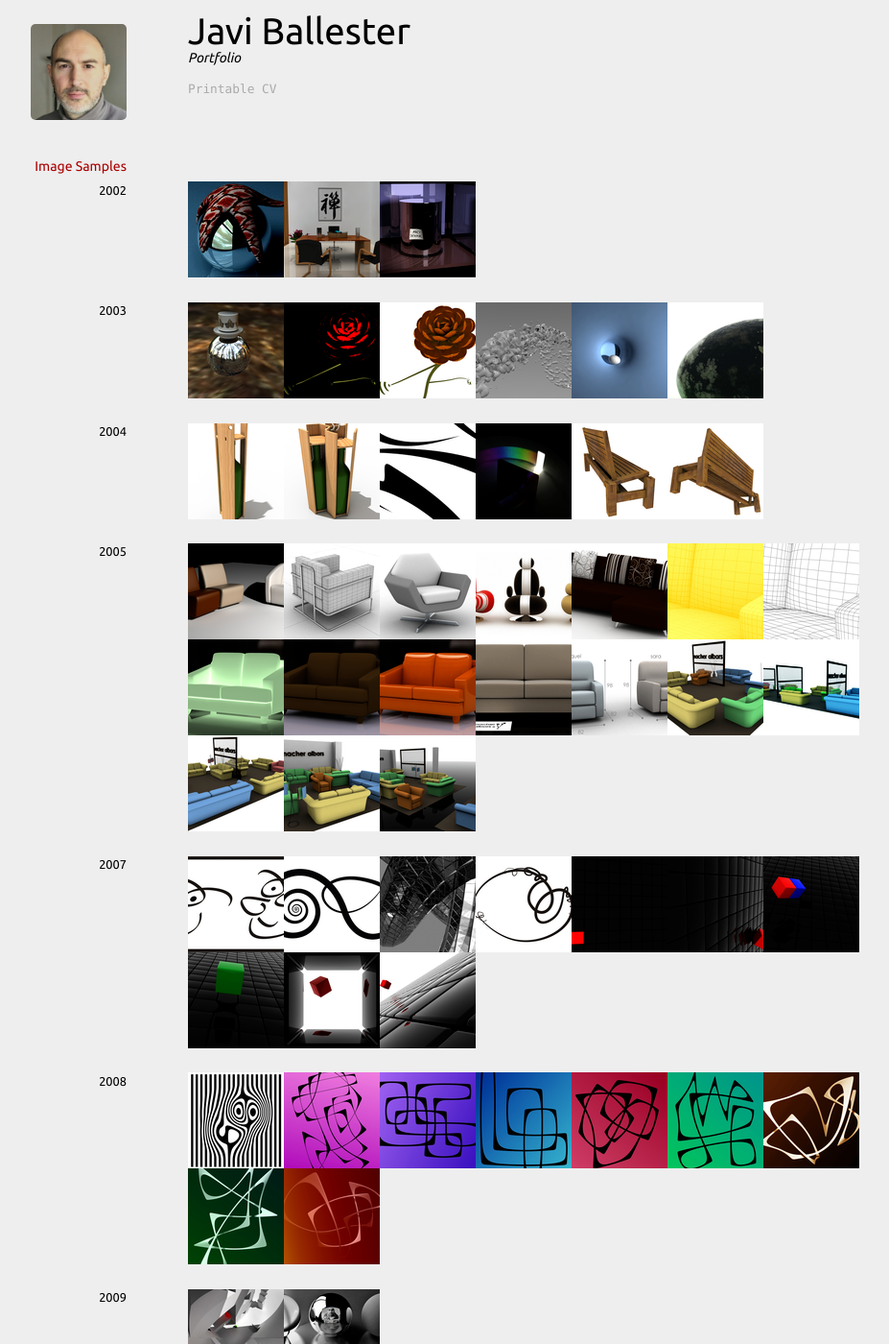
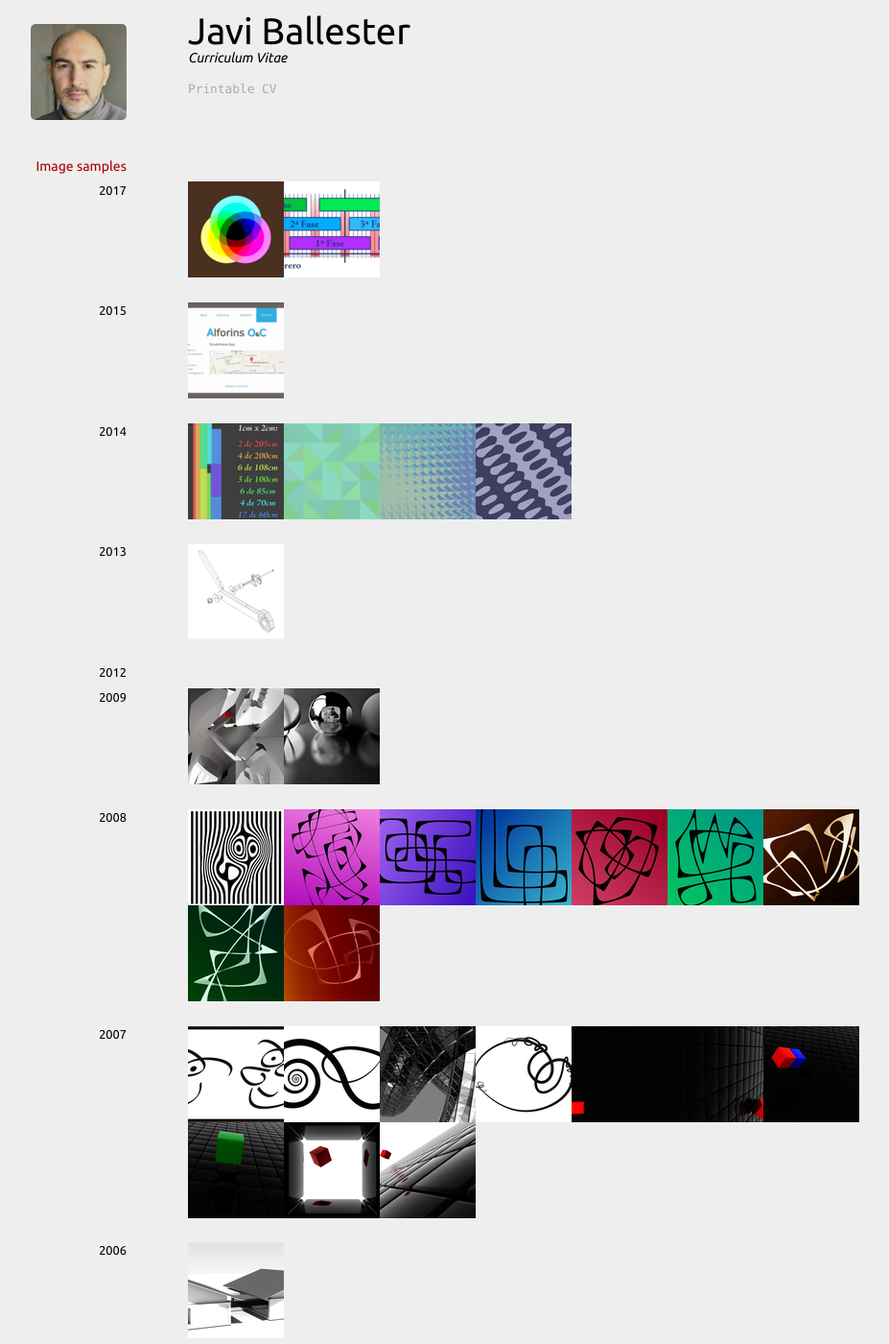
Before and after one commit to javimixet/javimixet.github.io, a Jekyll site: the page built from portfolio.md, in a window 1280 px wide and 1400 px high. Shown: the whole window at 96% size, without its empty margins (124-1051 px from the left). Built offline with Jekyll 4.4.1, drawn with Linux system fonts in a browser that asks for light colours; some of the changed text lies outside the part shown.

Commit message:
reverse time and optimize thumb creation

```diff
--- a/_layouts/portfolio.html
+++ b/_layouts/portfolio.html
@@ -48,8 +48,8 @@
 <body>
   <div id="main">
     <div id="content">
-    <div class="photo"><img src="{{ "/images/Jo_2017.jpg" | prepend: site.baseurl }}" alt="Photo" style="border-radius: 5px;vertical-align: text-top; width: 100px;"/></div>
-    {{ content }}
+      <div class="photo"><img src="{{ "/images/Jo_2017.jpg" | prepend: site.baseurl }}" alt="Photo" style="border-radius: 5px;vertical-align: text-top; width: 100px;"/></div>
+      {{ content }}
     </div>
   </div>
 </body>
--- a/portfolio.md
+++ b/portfolio.md
@@ -7,118 +7,24 @@ permalink: portfolio/
 Javi Ballester
 ==============
 
-Portfolio
+Curriculum Vitae
 
-<div id="webaddress">
-<a class="screen" href="{{ site.baseurl }}/">Printable CV</a>
+<div id="webaddress"><a class="screen" href="/">Printable CV</a></div>
+
+## Image samples
+
+{% assign years = "17, 15, 14, 13, 12, 09, 08, 07, 06, 05, 04, 03, 02" | split: ", " %}{% for year in years %}{% capture cont %}/images/mostra/{{ year }}{% endcapture %}
+### 20{{year}}
+<div id="thumbs">
+{% for image in site.static_files %}{% if image.path contains cont %}
+<a href="{{ site.baseurl }}{{ image.path }}" target="_blank">
+<span class="w3-hover-opacity" style="background-image:url('{{ site.baseurl }}/images/thumbs/thumb_{{ image.name | remove: image.extname }}.png');">
+</span>
+</a>
+{% endif %}{% endfor %}
 </div>
+{% endfor %}
 
-## Image Samples
+## Last update
 
-### 2002
-
-<div id="thumbs">
-{% for image in site.static_files %}{% if image.path contains '/images/mostra/02' %}<a href="{{ site.baseurl }}{{ image.path }}" target="_blank">
-<span class="w3-hover-opacity" style="background-image:url('{{ site.baseurl }}/images/thumbs/thumb_{{ image.name | remove: image.extname }}.png');"></span>
-</a>{% endif %}{% endfor %}
-</div>
-
-### 2003
-
-<div id="thumbs">
-{% for image in site.static_files %}{% if image.path contains '/images/mostra/03' %}<a href="{{ site.baseurl }}{{ image.path }}" target="_blank">
-<span class="w3-hover-opacity" style="background-image:url('{{ site.baseurl }}/images/thumbs/thumb_{{ image.name | remove: image.extname }}.png');"></span>
-</a>{% endif %}{% endfor %}
-</div>
-
-### 2004
-
-<div id="thumbs">
-{% for image in site.static_files %}{% if image.path contains '/images/mostra/04' %}<a href="{{ site.baseurl }}{{ image.path }}" target="_blank">
-<span class="w3-hover-opacity" style="background-image:url('{{ site.baseurl }}/images/thumbs/thumb_{{ image.name | remove: image.extname }}.png');"></span>
-</a>{% endif %}{% endfor %}
-</div>
-
-### 2005
-
-<div id="thumbs">
-{% for image in site.static_files %}{% if image.path contains '/images/mostra/05' %}<a href="{{ site.baseurl }}{{ image.path }}" target="_blank">
-<span class="w3-hover-opacity" style="background-image:url('{{ site.baseurl }}/images/thumbs/thumb_{{ image.name | remove: image.extname }}.png');"></span>
-</a>{% endif %}{% endfor %}
-</div>
-
-<!-- ### 2006
-
-<div id="thumbs">
-{% for image in site.static_files %}{% if image.path contains '/images/mostra/06' %}<a href="{{ site.baseurl }}{{ image.path }}" target="_blank">
-<span class="w3-hover-opacity" style="background-image:url('{{ site.baseurl }}/images/thumbs/thumb_{{ image.name | remove: image.extname }}.png');"></span>
-</a>{% endif %}{% endfor %}
-</div> -->
-
-### 2007
-
-<div id="thumbs">
-{% for image in site.static_files %}{% if image.path contains '/images/mostra/07' %}<a href="{{ site.baseurl }}{{ image.path }}" target="_blank">
-<span class="w3-hover-opacity" style="background-image:url('{{ site.baseurl }}/images/thumbs/thumb_{{ image.name | remove: image.extname }}.png');"></span>
-</a>{% endif %}{% endfor %}
-</div>
-
-### 2008
-
-<div id="thumbs">
-{% for image in site.static_files %}{% if image.path contains '/images/mostra/08' %}<a href="{{ site.baseurl }}{{ image.path }}" target="_blank">
-<span class="w3-hover-opacity" style="background-image:url('{{ site.baseurl }}/images/thumbs/thumb_{{ image.name | remove: image.extname }}.png');"></span>
-</a>{% endif %}{% endfor %}
-</div>
-
-### 2009
-
-<div id="thumbs">
-{% for image in site.static_files %}{% if image.path contains '/images/mostra/09' %}<a href="{{ site.baseurl }}{{ image.path }}" target="_blank">
-<span class="w3-hover-opacity" style="background-image:url('{{ site.baseurl }}/images/thumbs/thumb_{{ image.name | remove: image.extname }}.png');"></span>
-</a>{% endif %}{% endfor %}
-</div>
-
-### 2012
-
-<div id="thumbs">
-{% for image in site.static_files %}{% if image.path contains '/images/mostra/12' %}<a href="{{ site.baseurl }}{{ image.path }}" target="_blank">
-<span class="w3-hover-opacity" style="background-image:url('{{ site.baseurl }}/images/thumbs/thumb_{{ image.name | remove: image.extname }}.png');"></span>
-</a>{% endif %}{% endfor %}
-</div>
-
-### 2013
-
-<div id="thumbs">
-{% for image in site.static_files %}{% if image.path contains '/images/mostra/13' %}<a href="{{ site.baseurl }}{{ image.path }}" target="_blank">
-<span class="w3-hover-opacity" style="background-image:url('{{ site.baseurl }}/images/thumbs/thumb_{{ image.name | remove: image.extname }}.png');"></span>
-</a>{% endif %}{% endfor %}
-</div>
-
-### 2014
-
-<div id="thumbs">
-{% for image in site.static_files %}{% if image.path contains '/images/mostra/14' %}<a href="{{ site.baseurl }}{{ image.path }}" target="_blank">
-<span class="w3-hover-opacity" style="background-image:url('{{ site.baseurl }}/images/thumbs/thumb_{{ image.name | remove: image.extname }}.png');"></span>
-</a>{% endif %}{% endfor %}
-</div>
-
-### 2015
-
-<div id="thumbs">
-{% for image in site.static_files %}{% if image.path contains '/images/mostra/15' %}<a href="{{ site.baseurl }}{{ image.path }}" target="_blank">
-<span class="w3-hover-opacity" style="background-image:url('{{ site.baseurl }}/images/thumbs/thumb_{{ image.name | remove: image.extname }}.png');"></span>
-</a>{% endif %}{% endfor %}
-</div>
-
-### 2017
-
-<div id="thumbs">
-{% for image in site.static_files %}{% if image.path contains '/images/mostra/17' %}<a href="{{ site.baseurl }}{{ image.path }}" target="_blank">
-<span class="w3-hover-opacity" style="background-image:url('{{ site.baseurl }}/images/thumbs/thumb_{{ image.name | remove: image.extname }}.png');"></span>
-</a>{% endif %}{% endfor %}
-</div>
-
-## Last updated
-
-Apr 2018
+April 2018
```
Also changed, not shown: index.md (+31 -32 lines).
